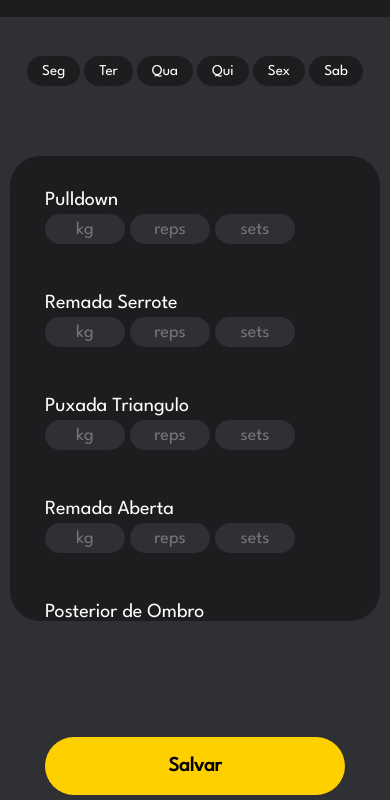
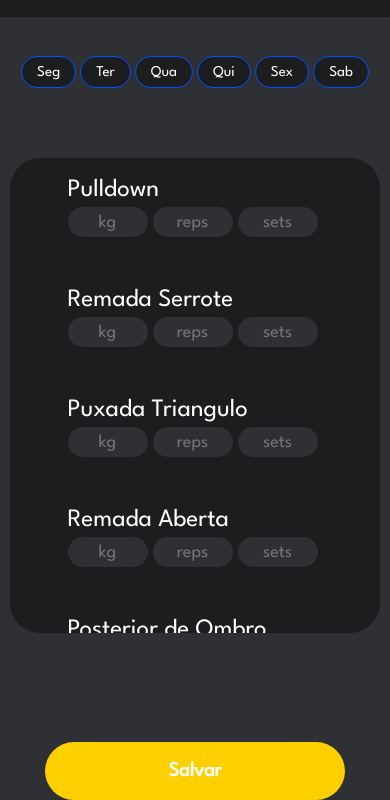
Before and after one commit to AdemirCarter/CarterACM, a plain HTML site: page index.html in a window 390 px wide. Shown: the part 44-844 px from the top of the page. Drawn offline with Linux system fonts and the light colour scheme.

Commit message:
Add files via upload

```diff
--- a/index.css
+++ b/index.css
@@ -19,14 +19,17 @@
 
     /*Save*/
     #save {
+
         display: flex;
         justify-content: center;
         transition: .2s;
     }
 
     #save button {
+        background-color: rgb(0, 81, 255);
+        color: white;
         position: fixed;
-        bottom: 5px;
+        bottom: 0px;
         border: none;
         padding: 20px 20px;
         width: 300px;
@@ -56,6 +59,7 @@
         border-radius: 30px;
         position: relative;
         background-color: rgb(28, 29, 31);
+        border: 1px solid rgb(0, 81, 255);
     }
 
     #ficha {
@@ -63,16 +67,17 @@
         background-color: rgb(28, 29, 31);
         position: relative;
         top: 70px;
-        height: 425px;
-        font-size: 20px;
+        height: 435px;
+        font-size: 25px;
         padding: 20px;
         border-radius: 30px;
         overflow-y: scroll;
     }
 
     #ficha .fichas div {
-        margin-bottom: 20px;
-        padding: 15px;
+        height: 110px;
+        display: block;
+        justify-self: center;
     }
 
     #ficha .fichas input {
```
